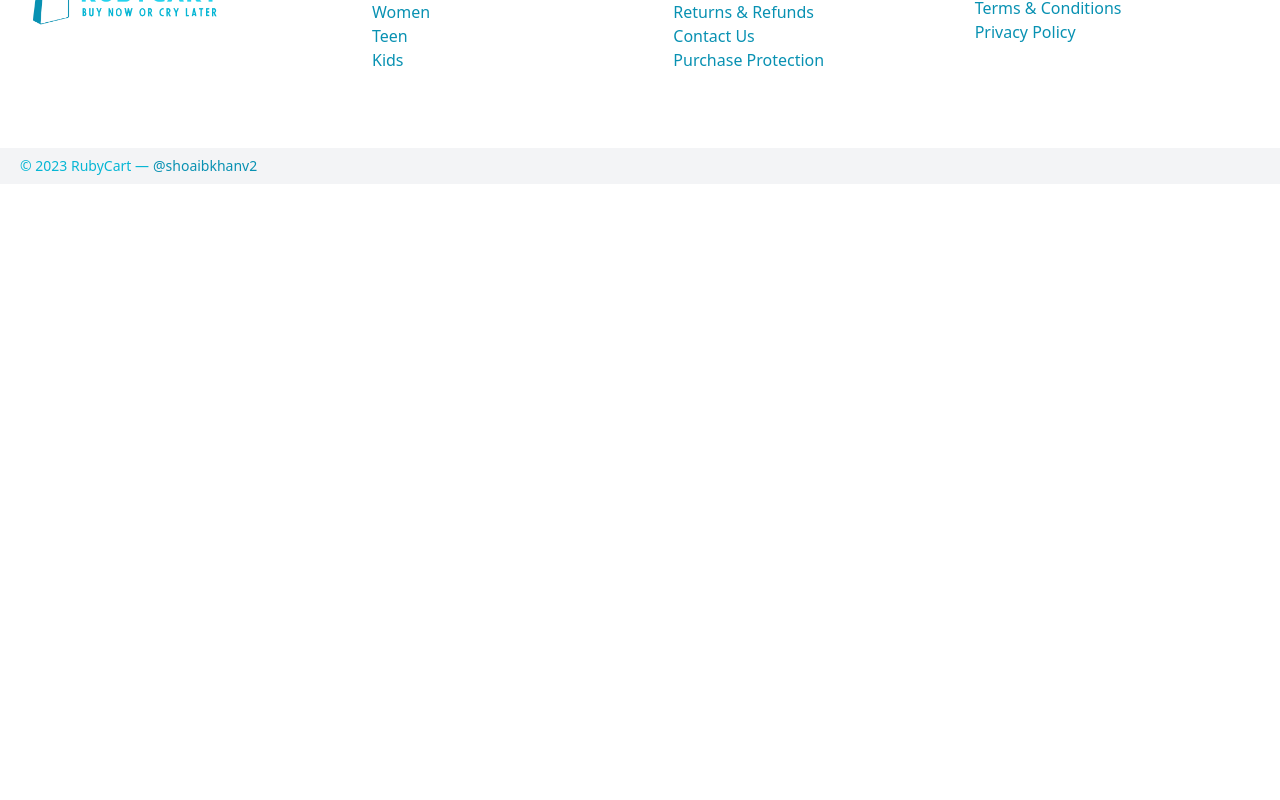
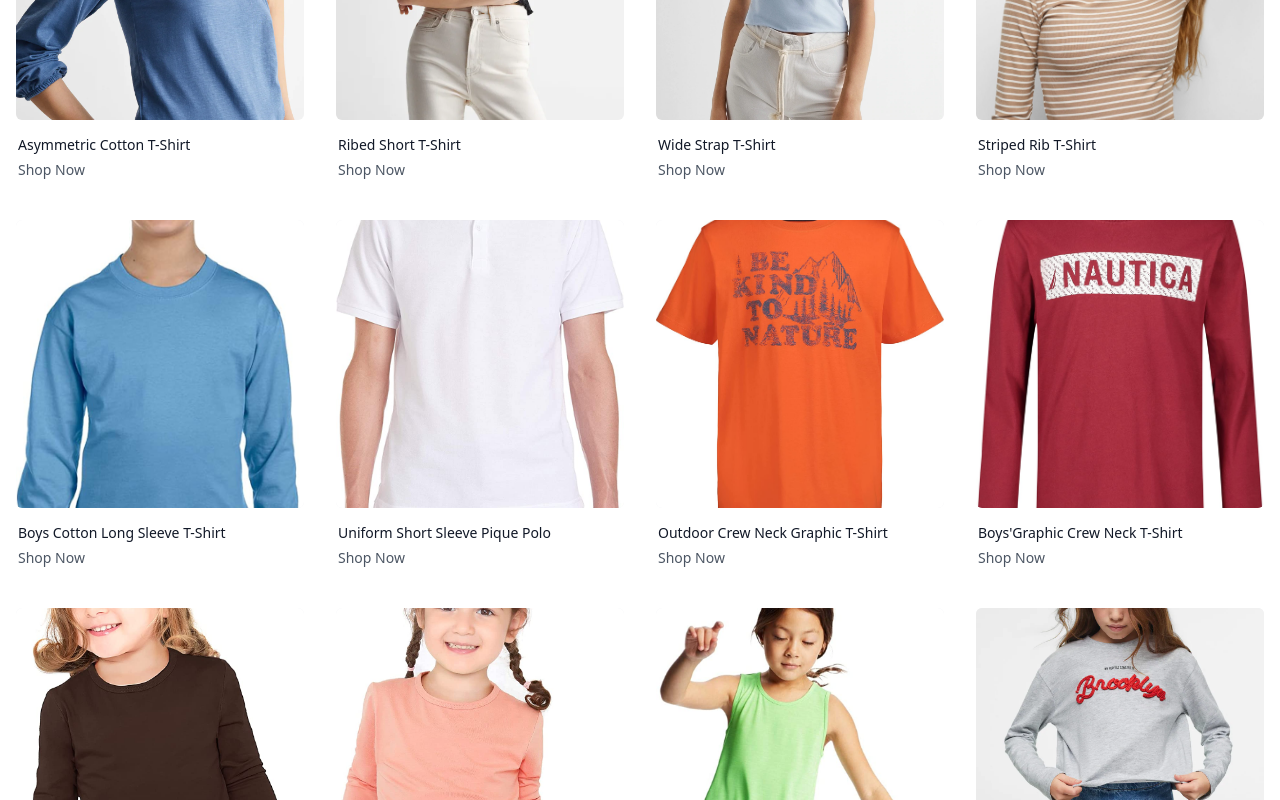
Before and after one commit to Shoaibv2/Ruby-Cart, a Next.js app: page / in a window 1280 px wide. Shown: the part 1100-1900 px from the top of the page. Before the commit the page ends 1284 px from the top, so only its background shows below. Built offline with nearby package versions, Linux system fonts and the light colour scheme.

Commit message:
Add Products Data

```diff
--- a/components/products.js
+++ b/components/products.js
@@ -96,6 +96,199 @@ const products = [
     rating: 4.6,
     category: "women",
   },
+  {
+    id: 30,
+    title: "Asymmetric Cotton T-Shirt",
+    slug: "t-shirt=teen-asymmetric-cotton",
+    price: 55.99,
+    color: ["off white", "sky blue"],
+    size: ["xl", "m", "s"],
+    imgUrl: "/Asymmetric cotton T-shirt.webp",
+    desc: "100% Cotton. Light fabric. Plain fabric. Asymmetric design. Off-shoulder design. A sleeve. Bands details. Puffed sleeves. The model is 172 cm tall and is wearing a size M.",
+    rating: 4.6,
+    category: "teen",
+  },
+  {
+    id: 29,
+    title: "Ribed Short T-Shirt",
+    slug: "t-shirt=teen-ribed-short",
+    price: 67,
+    color: ["black"],
+    size: ["xl", "m", "s"],
+    imgUrl: "/Ribed short t-shirt.webp",
+    desc: "Basics Collection. 100% Cotton. Cable knit. Cropped design. Tailored design. Rounded neck. Short sleeve. The model is 172 cm tall and is wearing a size M.",
+    rating: 4.6,
+    category: "teen",
+  },
+  {
+    id: 28,
+    title: "Wide Strap T-Shirt",
+    slug: "wide-strap-t-shirt-teen",
+    price: 35.99,
+    color: ["Sky Blue"],
+    size: ["xl", "m", "s"],
+    imgUrl: "/wide strap shirt.webp",
+    desc: "Basics Collection. Cotton fabric. Elastic. Tailored dress. Standard design. Closed neck. Wide straps.",
+    rating: 4.6,
+    category: "teen",
+  },
+  {
+    id: 28,
+    title: "Striped Rib T-Shirt",
+    slug: "t-shirt=teen-striped-rib",
+    price: 35.99,
+    color: ["mustard"],
+    size: ["xl", "m", "s"],
+    imgUrl: "/Striped Rib T-Shirt.jfif",
+    desc: "Cable knit fabric. Slim fit. Turtleneck. Long sleeve. Standard design. The model is 172 cm tall and is wearing a size M.",
+    rating: 4.6,
+    category: "teen",
+  },
+  {
+    id: 8,
+    title: "Boys Cotton Long Sleeve T-Shirt",
+    slug: "t-shirt=kids-heavy-cotton-long-sleeve",
+    price: 98,
+    color: ["carolina blue"],
+    size: ["xl", "m", "s"],
+    imgUrl: "/Boys Heavy Cotton Long Sleeve T-Shirt.jpg",
+    desc: "100% Cotton.Made in the USA or Imported.Pull On closure.Machine Wash.Machine wash warm, inside out, with like colors. Only non-chlorine bleach. Tumble dry medium. Do not iron. Do not dry clean.seamless rib at neck.Taped shoulder-to-shoulder.",
+    rating: 4.6,
+    category: "teen",
+  },
+  {
+    id: 9,
+    title: "Uniform Short Sleeve Pique Polo",
+    slug: "t-shirt=teen-uniform-short-sleeve-stretch-pique-polo",
+    price: 67,
+    color: ["white", "black"],
+    size: ["xl", "m", "s"],
+    imgUrl: "/Young Men's Uniform Short Sleeve Stretch Pique Polo.jpg",
+    desc: "64% Cotton, 36% Polyester.Imported.Button closure.Machine Wash.Meet uniform requirements with Nautica solid polos made from breathable stretch cotton and durable polyester to deliver all-day comfort.This solid and free-of-logos polo design features ribbing at the cuffs and collar, button placket, short sleeves and straight vented hems .Available in a variety of colors and sizes.Easy care and designed to match any bottom type while ensuring quality, fit and comfort.",
+    rating: 4.6,
+    category: "teen",
+  },
+  {
+    id: 26,
+    title: "Outdoor Crew Neck Graphic T-Shirt",
+    slug: "t-shirt=teen-short-sleeve-crew-neck-graphic",
+    price: 97,
+    color: ["orange"],
+    size: ["xl", "m", "s"],
+    imgUrl: "/Outdoor Boys' Short Sleeve Crew Neck Graphic T-Shirt.jpg",
+    desc: "93% Polyester, 7% Spandex.Imported.Pull On closure.Machine Wash.A classic staple for any boys' wardrobe featuring short sleeves, a crew neckline, and logo graphics on the chest.Soft, simple and stylish, pairs well with anything from casual jeans to dressy slacks.We use high-quality materials in all our kids clothing to ensure maximum comfort, longevity and lasting power.Available in Big Boys’ sizes 8 to 20.Offers iconic style season after season with unique designs and signature logos.",
+    rating: 4.6,
+    category: "teen",
+  },
+  {
+    id: 11,
+    title: "Boys'Graphic Crew Neck T-Shirt",
+    slug: "t-shirt=kids-",
+    price: 60,
+    color: ["pomegrante filled"],
+    size: ["xl", "m", "s"],
+    imgUrl: "/Boys' Long Sleeve Graphic Crew Neck T-Shirt.jpg",
+    desc: "100% CottonImported.Pull On closure.Machine Wash.Branded with modern logo graphics, this soft jersey tee by Nautica delivers easy comfort and signature style for everyday dressing.Long sleeve.Crew-neck, ribbed trim.",
+    rating: 4.6,
+    category: "teen",
+  },
+  {
+    id: 12,
+    title: "Girls'Round Neck Cotton T-Shirt",
+    slug: "t-shirt=kids-basic-long-sleeve-round-neck",
+    price: 23.69,
+    color: ["brown"],
+    size: ["xl", "m", "s"],
+    imgUrl: "/Girls' Basic Long Sleeve Round Neck Cotton T-Shirt.jpg",
+    desc: "Cotton,Elastane.Imported.Pull On closure.Machine Wash.Girls long sleeve crew neck soft and comfortable tee..Great for everyday wear.95% Cotton, 5% elastane. Size 2-12 years. Machine wash.",
+    rating: 4.6,
+    category: "kids",
+  },
+  {
+    id: 13,
+    title: "Long Sleeve Layering T-Shirt",
+    slug: "t-shirt=kids-long-sleeve-basic-layering",
+    price: 98.9,
+    color: ["peach"],
+    size: ["xl", "m", "s"],
+    imgUrl: "/The Children's Place Girls' Long Sleeve Basic Layering T-Shirt.jpg",
+    desc: "100% Cotton.Imported.Pull On closure.Machine Wash.Made of soft cotton for a comfortable, no-fuss feel all day long.Pull-over style with long sleeves and a crew neck.A closet must for any season, this top is cute under her favorite sweater or sported solo over a pair of shorts.The Children's Place offers value-priced clothes and apparel that are fun and easy to put together.They'll love this style…you'll love this place.",
+    rating: 4.6,
+    category: "kids",
+  },
+  {
+    id: 22,
+    title: "Champion Girls' Performance Tank",
+    slug: "t-shirt=kids-champion-girl-performance-tank",
+    price: 25.22,
+    color: ["iced green tea heather"],
+    size: ["xl", "m", "s"],
+    imgUrl: "/Champion Girls' Performance Tank.jpg",
+    desc: "Body: 100% Polyester; Piecing: 86% Polyester, 14% Spandex.Imported.Pull On closure.Machine Wash.Semi-fitted: body skimming fit.Duo Dry - wicks moisture, dries fast.Durable fabric stands up to repeated washings.Breathable fabric helps to keep you cool.Princess seams offer a flattering look.",
+    rating: 4.6,
+    category: "kids",
+  },
+  {
+    id: 32,
+    title: "Embossed Long-Sleeved T-Shirt",
+    slug: "t-shirt=kids-embossed-long-sleeved",
+    price: 21.99,
+    color: ["medium heather grey"],
+    size: ["xl", "m", "s"],
+    imgUrl: "/Embossed long-sleeved t-shirt.webp",
+    desc: "Cotton fabric. Embroidered message. Embossed detail. Cropped design. Rounded neck. Long sleeve.",
+    rating: 4.6,
+    category: "kids",
+  },
+  {
+    id: 33,
+    title: "Printed Long Sleeve T-Shirt",
+    slug: "t-shirt=kids-printed-long-sleeve",
+    price: 29.01,
+    color: ["blue"],
+    size: ["xl", "m", "s"],
+    imgUrl: "/Printed long sleeve t-shirt.webp",
+    desc: "100% cotton fabric. Printed design. Rounded neck. Long sleeve.",
+    rating: 4.6,
+    category: "kids",
+  },
+  {
+    id: 34,
+    title: "Printed Cotton Sweatshirt",
+    slug: "t-shirt=kids-printed-cotton",
+    price: 54,
+    color: ["off white", "black"],
+    size: ["xl", "m", "s"],
+    imgUrl: "/Printed cotton sweatshirt.webp",
+    desc: "100% Cotton. Printed design. Straight design. Rounded neck. Long sleeve.",
+    rating: 4.6,
+    category: "kids",
+  },
+  {
+    id: 35,
+    title: "Printed Cotton Shirt",
+    slug: "t-shirt=kids-printed-cotton-sweat",
+    price: 34,
+    color: ["khaki"],
+    size: ["xl", "m", "s"],
+    imgUrl: "/Printed cotton shirt.webp",
+    desc: "100% Cotton. Printed design. Straight design. Rounded neck. Long sleeve.",
+    rating: 4.6,
+    category: "kids",
+  },
+  {
+    id: 36,
+    title: "Cotton Long Sleeve Sweatshirt",
+    slug: "t-shirt=kids-printed-cotton-long-sleeve",
+    price: 22,
+    color: ["vibrant blue"],
+    size: ["xl", "m", "s"],
+    imgUrl: "/Printed cotton long sleeve sweatshirt.webp",
+    desc: "100% Cotton. Printed design. Straight design. Hood. Long sleeve. Pouch pocket.",
+    rating: 4.6,
+    category: "kids",
+  },
+
 ]
 
 const getProduct = (slug) => {
```
